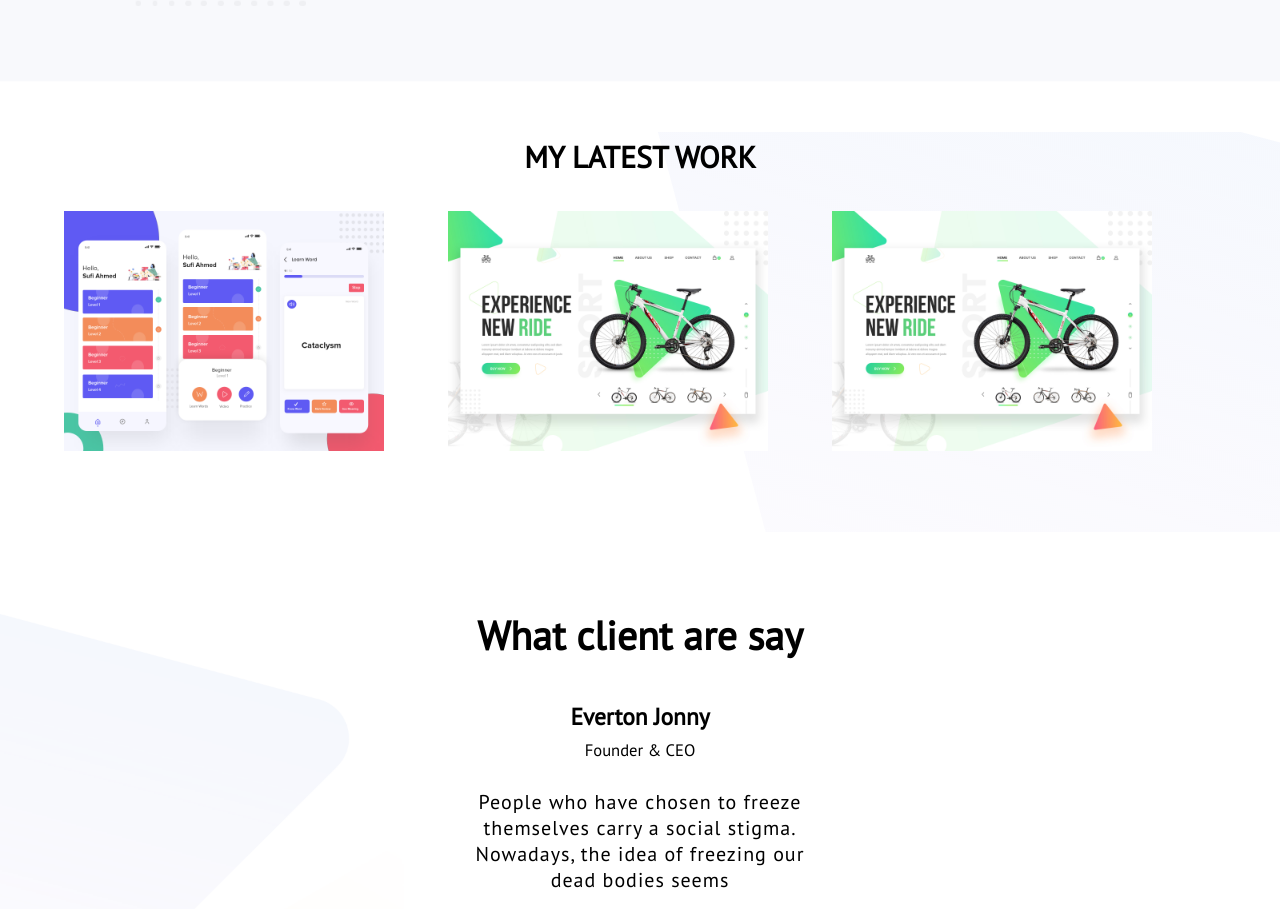
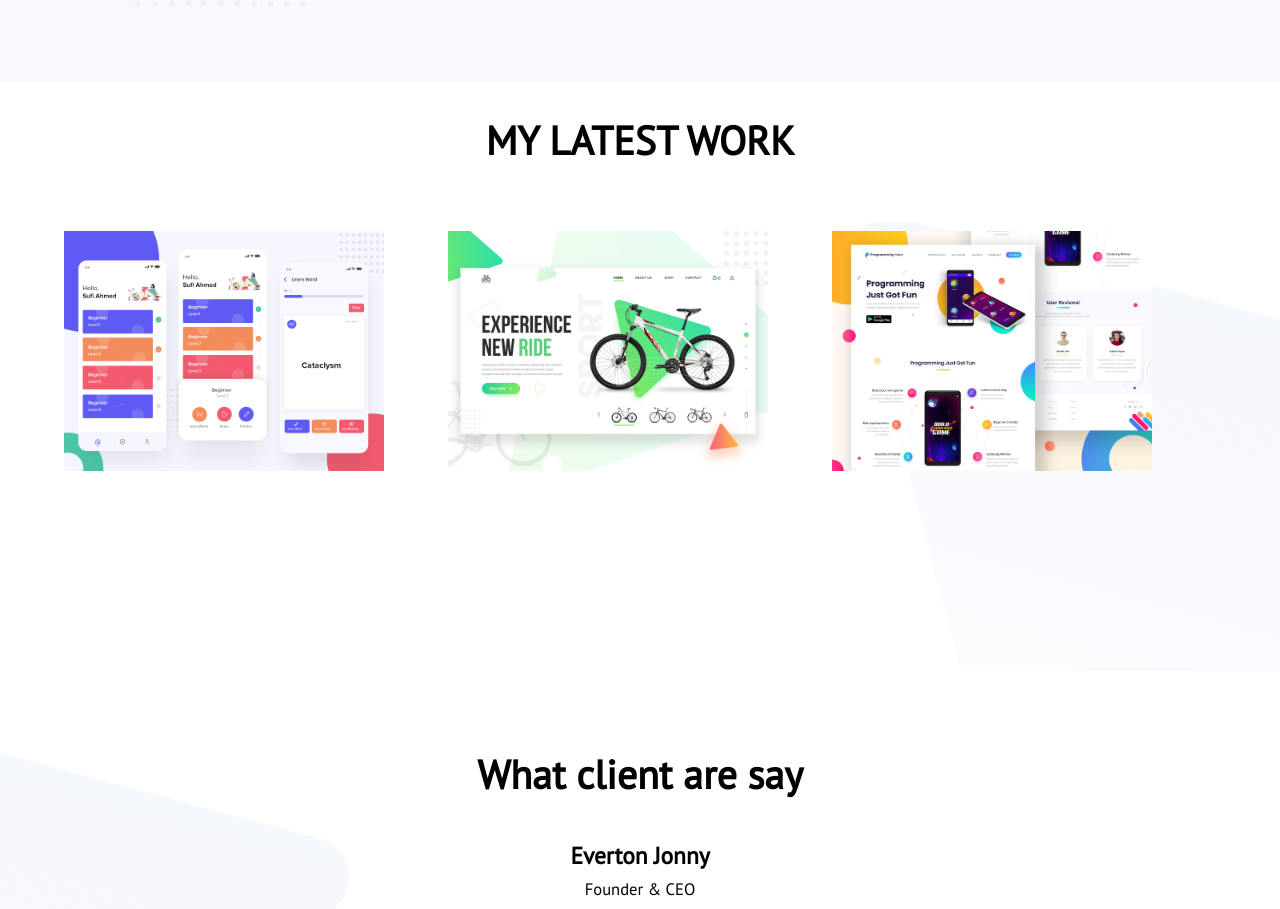
Before and after one commit to kanonChakma/MyPersonalWebsite, a plain HTML site: page index.html in a window 1280 px wide. Shown: the part 1274-2183 px from the top of the page. Drawn offline with Linux system fonts and the light colour scheme.

Commit message:
new file

```diff
--- a/index.css
+++ b/index.css
@@ -56,8 +56,9 @@ section{
 .latest-work{
     background-image: url("images/latest-work-bg.png");
     background-repeat: no-repeat;
-    height: 400px;
-    background-position: right;
+    height: 450px;
+    background-position:right;
+    background-size: cover;
     margin-top: 50px;
 }
 #latest{
--- a/index.html
+++ b/index.html
@@ -31,9 +31,8 @@
        <a class="button1" href="#">Download cv</a>
    </div>
 </section>
-
+<h1 id="latest">My Latest Work</h1>
 <section class="latest-work">
-    <h1 id="latest">My Latest Work</h1>
     <div class="middle">
         <img src="images/latest-work/work-1.png">
     </div>
@@ -41,7 +40,7 @@
         <img src="images/latest-work/work-2.jpg">
     </div>
     <div class="middle">
-        <img src="images/latest-work/work-2.jpg">
+        <img src="images/latest-work/work-3.jpg">
     </div>
 </section>
 <footer>
```
